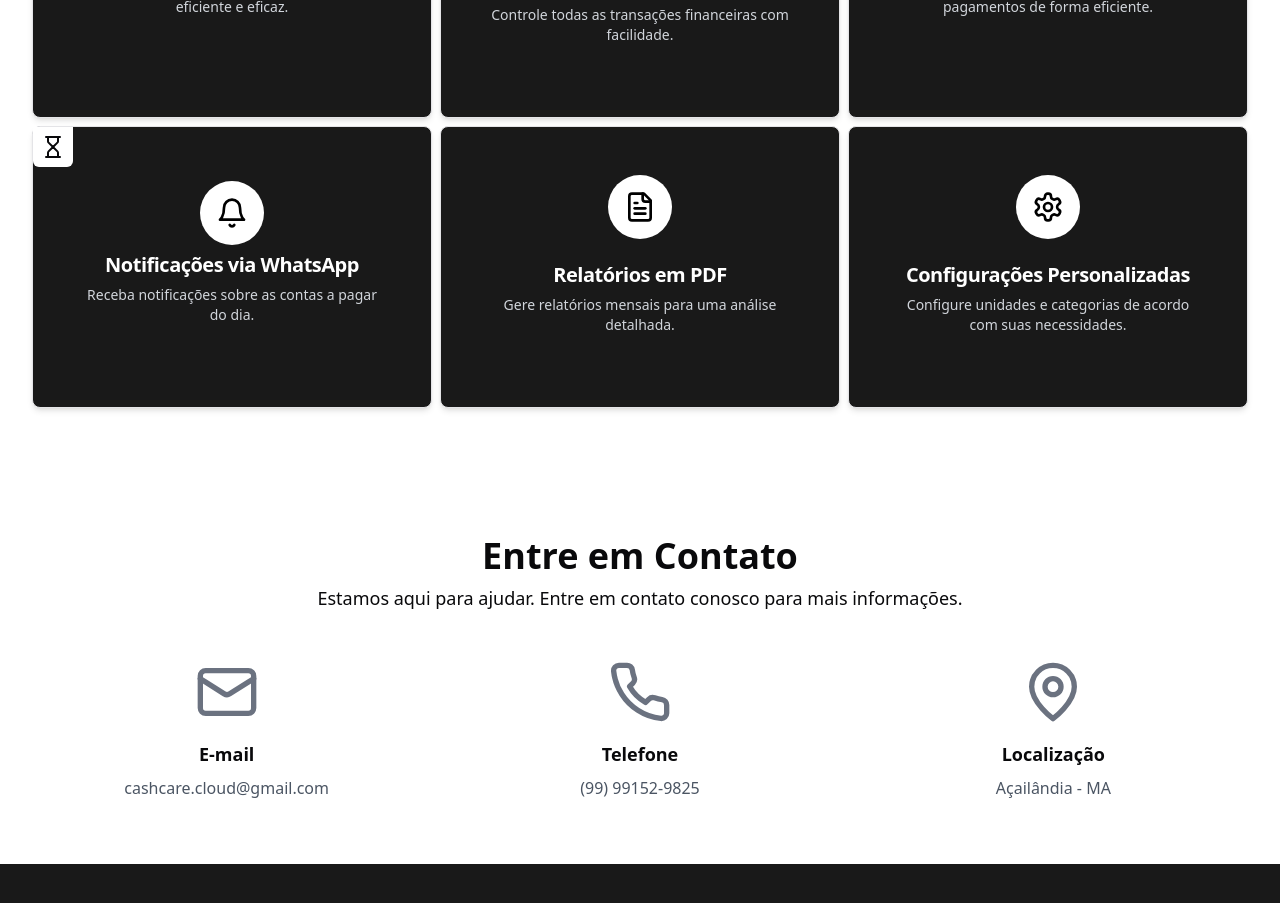
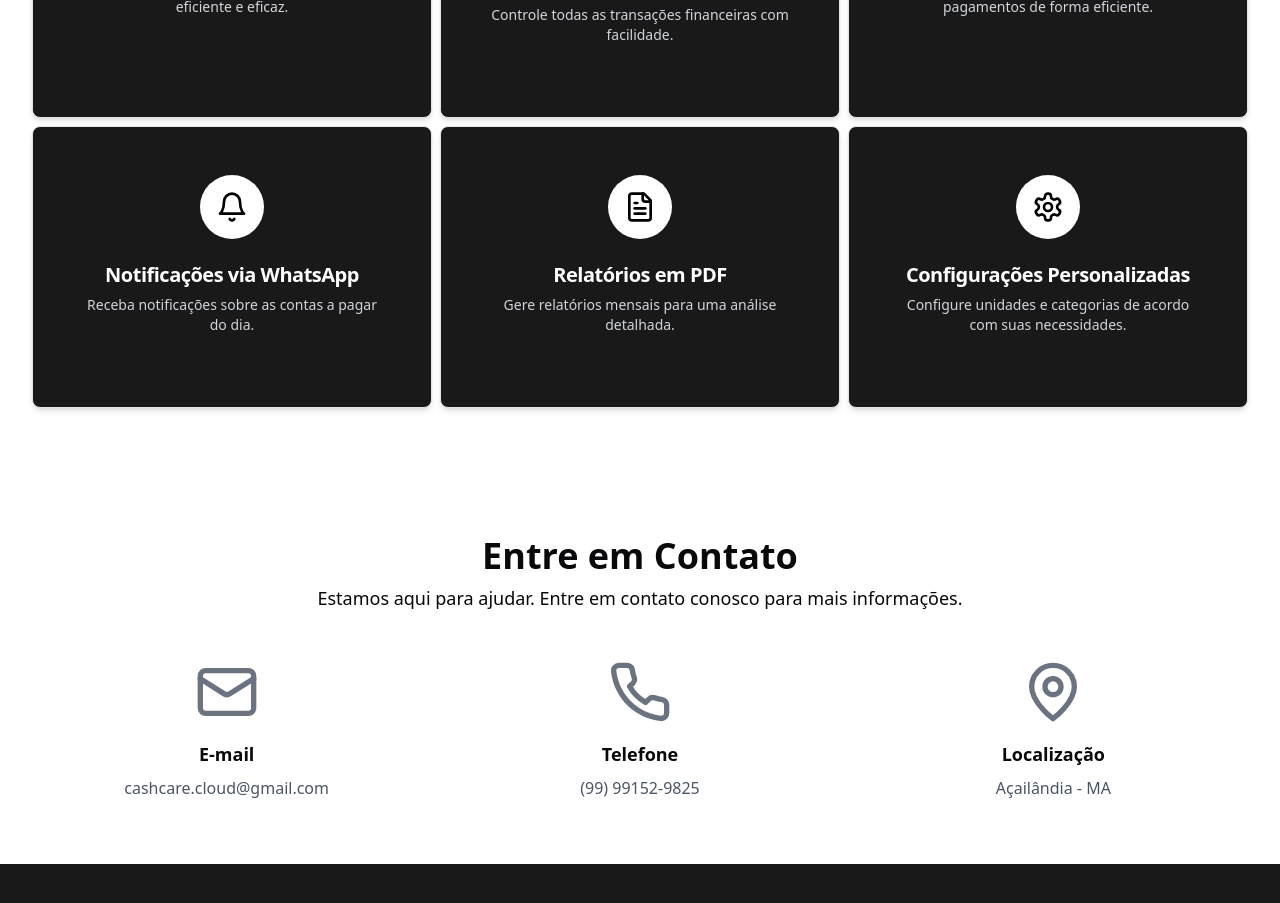
Before and after one commit to sergiowinkelstroter/cash_care_v2, a Next.js app: page / in a window 1280 px wide. Shown: the part 1100-2003 px from the top of the page. Built offline with nearby package versions, Linux system fonts and the light colour scheme.

Commit message:
Update page.tsx

```diff
--- a/src/app/page.tsx
+++ b/src/app/page.tsx
@@ -205,7 +205,7 @@ export default function Home() {
               </Card>
               <Card className="relative bg-black/90 p-6 rounded-lg shadow-md">
                 <CardHeader className="flex flex-col items-center text-center">
-                  <Tooltip>
+                  {/* <Tooltip>
                     <TooltipTrigger asChild>
                       <span className="absolute top-0 left-0 bg-white rounded-b-md p-2 font-semibold flex gap-1">
                         <Hourglass />
@@ -214,7 +214,7 @@ export default function Home() {
                     <TooltipContent side="right">
                       <p>Em Breve</p>
                     </TooltipContent>
-                  </Tooltip>
+                  </Tooltip> */}
                   <div className="bg-white p-4 rounded-full mb-4">
                     <Bell className="text-black" size={32} />
                   </div>
```
